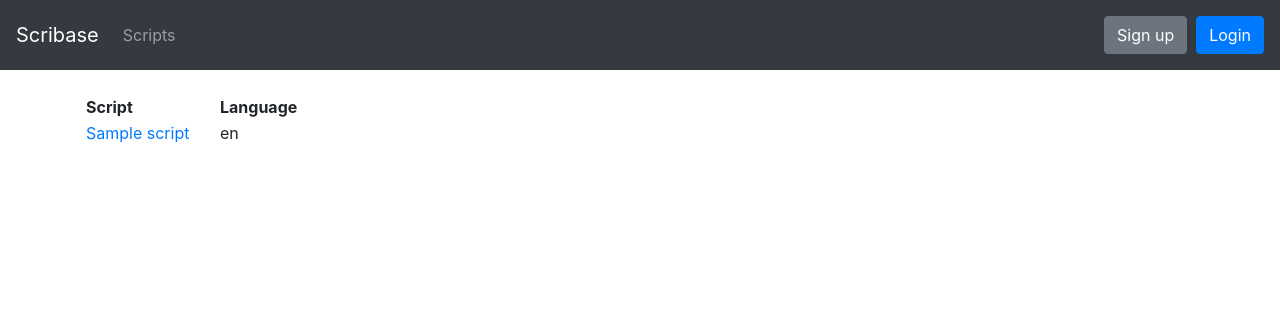
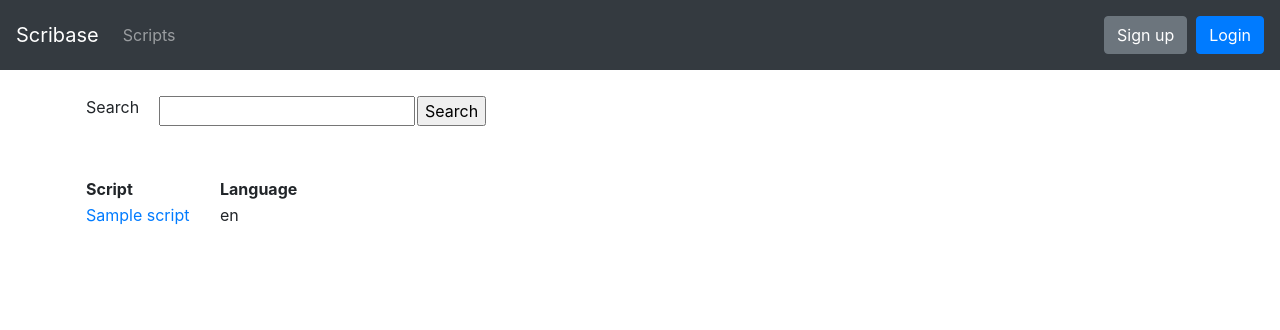
Before and after one commit to SirVeggie/Tsoha, a Flask app: page /scripts/ in a window 1280 px wide. Shown: the top 330 px of the page. Run offline with Flask 2, Linux system fonts and the light colour scheme; tables that the repository leaves empty hold one stand-in row (values such as "Sample post"); some libraries are stand-ins or nearby versions.

Commit message:
Add search

```diff
--- a/application/auth/forms.py
+++ b/application/auth/forms.py
@@ -18,7 +18,7 @@ class SigninForm(FlaskForm):
                                      , validators.Length(max=20
                                         , message='- Username has to be 3-20 characters long -')
                                      , validators.Regexp('^\w*$'
-                                        , message='- Only numbers and letters allowed -')
+                                        , message='- Only numbers, letters and _ allowed -')
                                      , user_exists_check])
 
 
--- a/application/scripts/forms.py
+++ b/application/scripts/forms.py
@@ -18,3 +18,13 @@ class ScriptForm(FlaskForm):
 
     class Meta:
         csrf = False
+
+
+class SearchForm(FlaskForm):
+    parameter = StringField("Search", [validators.Regexp('\w*'
+                                        , message='- Only normal letters, numbers and _ -')
+                                    , validators.Length(max=50
+                                        , message='- Name is too long -')])
+
+    class Meta:
+        csrf = False
--- a/application/scripts/views.py
+++ b/application/scripts/views.py
@@ -4,7 +4,7 @@ from sqlalchemy.sql import text
 
 from application import app, db, login_required
 from application.scripts.models import Script
-from application.scripts.forms import ScriptForm
+from application.scripts.forms import ScriptForm, SearchForm
 from application.auth.models import User, Userrole
 from application.comments.models import Comment
 from application.comments.forms import CommentForm
@@ -15,7 +15,7 @@ from application.favourites.models import Favourite
 
 @app.route("/scripts/", methods=["GET"])
 def script_list():
-    return render_template("scripts/list.html", scripts = Script.query.all())
+    return render_template("scripts/list.html", scripts = Script.query.all(), form=SearchForm())
 
 
 @app.route("/scripts/new/", methods=["GET"])
@@ -60,6 +60,18 @@ def script_show(script_id):
 # POST methods
 
 @app.route("/scripts/", methods=["POST"])
+def script_search():
+    form = SearchForm(request.form)
+
+    if not form.validate():
+        return redirect(url_for("script_list"))
+
+    scripts = search_scripts(form.parameter.data)
+
+    return render_template("scripts/list.html", scripts=scripts, form=form)
+
+
+@app.route("/scripts/add/", methods=["POST"])
 @login_required()
 def script_create():
     form = ScriptForm(request.form)
@@ -182,6 +194,14 @@ def validate_script_id(script_id):
 
     return True
 
+def search_scripts(param):
+    stmt = text("SELECT * FROM script "
+                "WHERE script.name LIKE \"%" + str(param) +
+                "%\" OR script.language LIKE \"%" + str(param) + "%\"")
+    res = db.engine.execute(stmt)
+
+    return res
+
 def find_comments_with_author_name(script_id):
     stmt = text("SELECT comment.*, account.username AS author_name FROM comment, account "
                 "WHERE comment.author_id = account.id "
--- a/application/templates/scripts/list.html
+++ b/application/templates/scripts/list.html
@@ -1,6 +1,24 @@
 {% extends "layout.html" %}
 
 {% block body %}
+<form method="POST" action="{{ url_for('script_search') }}">
+  <table>
+    <tr>
+      <td>
+        <span class="pre">{{ form.parameter.label }}    </span>
+      </td>
+      <td>
+        {{ form.parameter }}
+      </td>
+      <td>
+        <input type="submit" value="Search"/>
+      </td>
+    </tr>
+  </table>
+</form>
+
+<br><br>
+
 <table>
   <tr>
     <th>Script</th>
```
